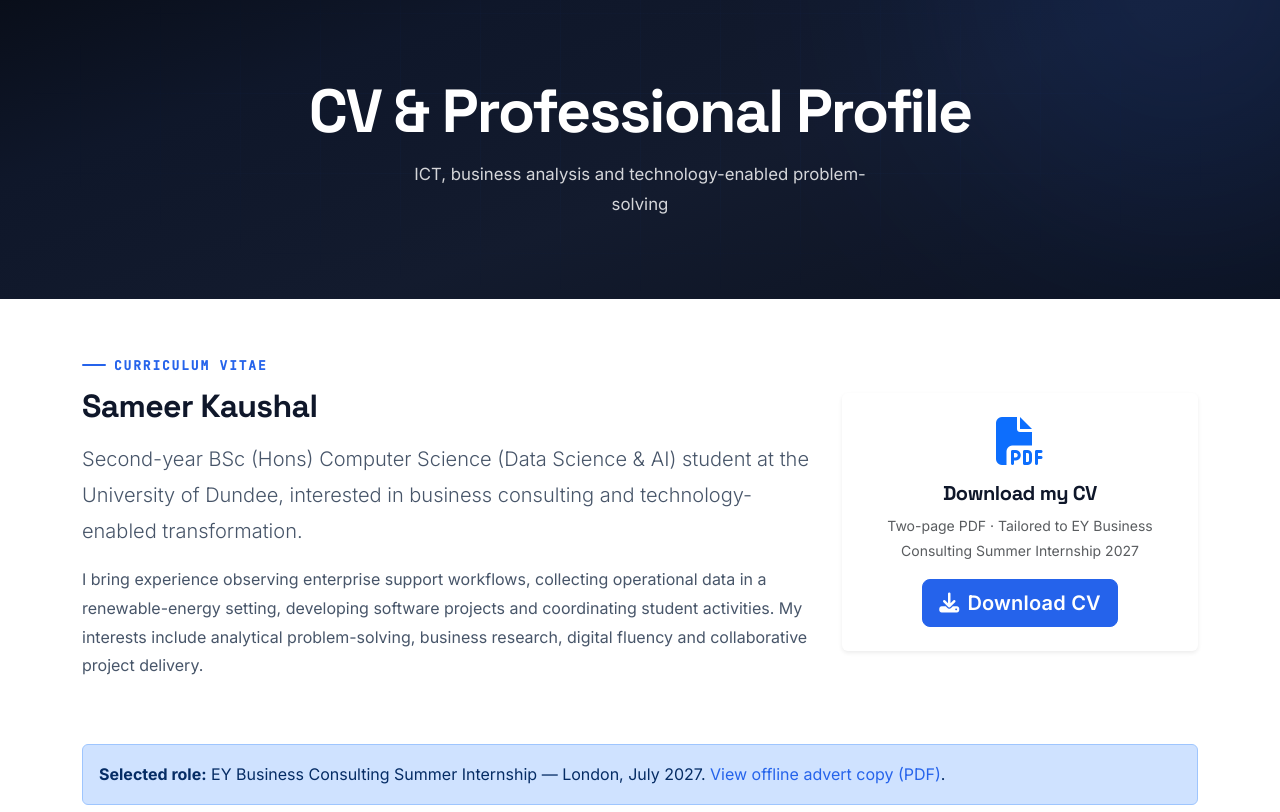
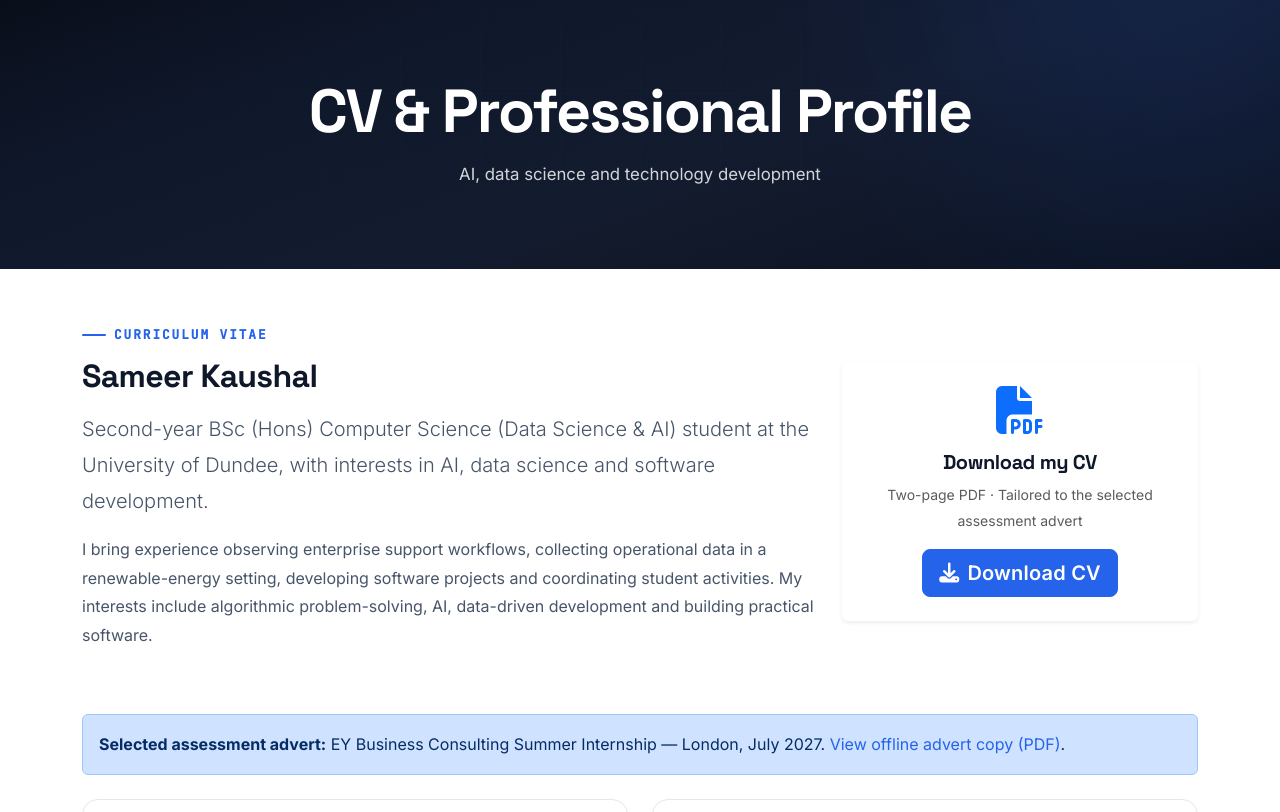
Before and after one commit to Drfirestorm-sa/Web-dev-project-by-Sameer-Kaushal, a plain HTML site: page cv.html in a window 1280 px wide. Shown: the part 67-879 px from the top of the page. Drawn offline with nearby package versions, Linux system fonts and the light colour scheme.

Commit message:
fix: align career messaging with AI, data science and software development interests

```diff
--- a/cv.html
+++ b/cv.html
@@ -69,13 +69,13 @@
 </nav>
 </header>
 <main id="main-content">
-<section class="page-banner"><h1 class="animate-fade-in-up">CV &amp; Professional Profile</h1><p class="animate-fade-in-up delay-100">ICT, business analysis and technology-enabled problem-solving</p></section>
+<section class="page-banner"><h1 class="animate-fade-in-up">CV &amp; Professional Profile</h1><p class="animate-fade-in-up delay-100">AI, data science and technology development</p></section>
 <section class="container py-5">
 <div class="row align-items-center mb-5">
-<div class="col-lg-8 animate-fade-in-up delay-200"><span class="section-eyebrow">Curriculum Vitae</span><h2 class="fw-bold mb-3">Sameer Kaushal</h2><p class="lead">Second-year BSc (Hons) Computer Science (Data Science &amp; AI) student at the University of Dundee, interested in business consulting and technology-enabled transformation.</p><p>I bring experience observing enterprise support workflows, collecting operational data in a renewable-energy setting, developing software projects and coordinating student activities. My interests include analytical problem-solving, business research, digital fluency and collaborative project delivery.</p></div>
-<div class="col-lg-4 text-center animate-fade-in-up delay-300"><div class="cv-download-card p-4 rounded shadow-sm"><i aria-hidden="true" class="fas fa-file-pdf fa-3x text-primary mb-3"></i><h3 class="h5 fw-bold">Download my CV</h3><p class="small text-muted">Two-page PDF · Tailored to EY Business Consulting Summer Internship 2027</p><a class="btn btn-primary btn-lg" download="" href="assets/Sameer_Kaushal_EY_Business_Consulting_CV.pdf"><i aria-hidden="true" class="fas fa-download me-2"></i>Download CV</a></div></div>
+<div class="col-lg-8 animate-fade-in-up delay-200"><span class="section-eyebrow">Curriculum Vitae</span><h2 class="fw-bold mb-3">Sameer Kaushal</h2><p class="lead">Second-year BSc (Hons) Computer Science (Data Science &amp; AI) student at the University of Dundee, with interests in AI, data science and software development.</p><p>I bring experience observing enterprise support workflows, collecting operational data in a renewable-energy setting, developing software projects and coordinating student activities. My interests include algorithmic problem-solving, AI, data-driven development and building practical software.</p></div>
+<div class="col-lg-4 text-center animate-fade-in-up delay-300"><div class="cv-download-card p-4 rounded shadow-sm"><i aria-hidden="true" class="fas fa-file-pdf fa-3x text-primary mb-3"></i><h3 class="h5 fw-bold">Download my CV</h3><p class="small text-muted">Two-page PDF · Tailored to the selected assessment advert</p><a class="btn btn-primary btn-lg" download="" href="assets/Sameer_Kaushal_EY_Business_Consulting_CV.pdf"><i aria-hidden="true" class="fas fa-download me-2"></i>Download CV</a></div></div>
 </div>
-<div class="alert alert-primary mt-3 mb-4"><strong>Selected role:</strong> EY Business Consulting Summer Internship — London, July 2027. <a href="appendices/EY_Business_Consulting_Summer_Internship_July_2027_Advert.pdf" target="_blank" rel="noopener noreferrer">View offline advert copy (PDF)</a>.</div>
+<div class="alert alert-primary mt-3 mb-4"><strong>Selected assessment advert:</strong> EY Business Consulting Summer Internship — London, July 2027. <a href="appendices/EY_Business_Consulting_Summer_Internship_July_2027_Advert.pdf" target="_blank" rel="noopener noreferrer">View offline advert copy (PDF)</a>.</div>
 <div class="row">
 <div class="col-lg-6 mb-4 animate-fade-in-up delay-100"><div class="interest-card p-4 h-100"><h3 class="fw-bold"><i aria-hidden="true" class="fas fa-graduation-cap text-primary me-2"></i>Education</h3><p><strong>University of Dundee</strong><br/>BSc (Hons) Computer Science (Data Science &amp; AI) with Industrial Placement · 2025–Present</p><p><strong>RR6 Sixth Form College</strong><br/>BTEC National Extended Certificates in IT, Business Studies and Applied Science · DDD</p><p class="mb-0"><strong>Rutlish School</strong><br/>10 GCSEs · 2018–2023</p></div></div>
 <div class="col-lg-6 mb-4 animate-fade-in-up delay-200"><div class="interest-card p-4 h-100"><h3 class="fw-bold"><i aria-hidden="true" class="fas fa-briefcase text-primary me-2"></i>Experience</h3><p><strong>Precisely · August 2024</strong><br/>Technical support work experience using Salesforce and Jira to manage support tickets and understand technical workflows.</p><p><strong>Oriana Power · August 2024</strong><br/>Renewable-energy work experience supporting solar surveys, performance-data collection and team coordination.</p><p class="mb-0"><strong>Scope Charity Shop</strong><br/>Volunteering in customer service and retail operations.</p></div></div>
--- a/js/script.js
+++ b/js/script.js
@@ -372,7 +372,7 @@ document.addEventListener('DOMContentLoaded', function () {
     if (typingElement) {
         const phrases = [
             'Computer Science (Data Science & AI) Student',
-            'Interested in Business & Technology Consulting',
+            'Interested in AI, Data Science & Software Development',
             'Exploring AI, Data & Digital Solutions',
             'Building Practical, User-Focused Technology'
         ];
```
Also changed, not shown: about.html (+1 -1 lines), index.html (+3 -3 lines), 2 other files.
